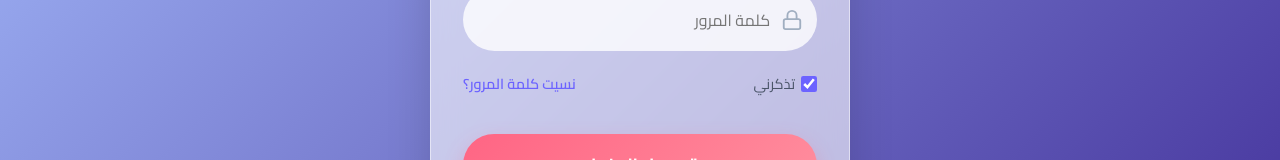
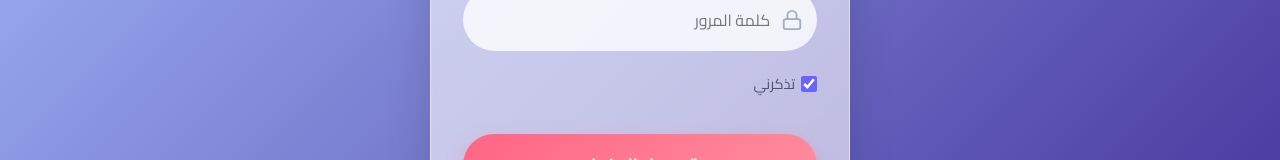
Before and after one commit to mbrmjmbrmj9-cmd/task-manager, a website: page public/login.html in a window 1280 px wide. Shown: the part 387-547 px from the top of the page. Drawn offline with Linux system fonts and the light colour scheme.

Commit message:
Update login.html

```diff
--- a/public/login.html
+++ b/public/login.html
@@ -73,7 +73,7 @@
             </div>
             <div class="options-row">
                 <label class="remember-me"><input type="checkbox" checked> تذكرني</label>
-                <a href="#" class="forgot-link">نسيت كلمة المرور؟</a>
+              <!--  <a href="#" class="forgot-link">نسيت كلمة المرور؟</a>-->
             </div>
             <button class="btn" id="loginBtn">تسجيل الدخول</button>
             <p class="switch-text">ليس لديك حساب؟ <a href="#" id="showRegisterLink">أنشئ حساباً الآن</a></p>
```
